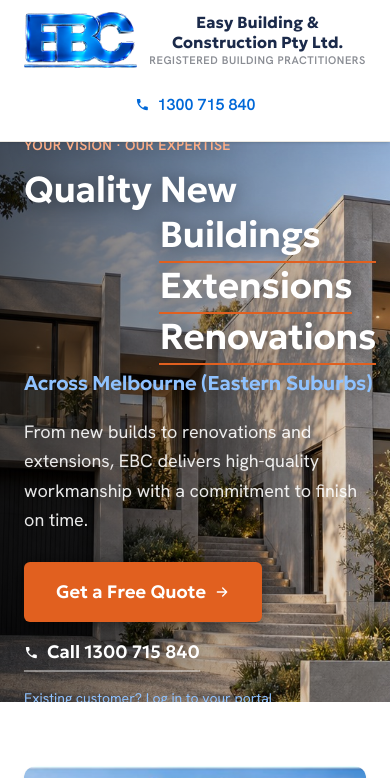
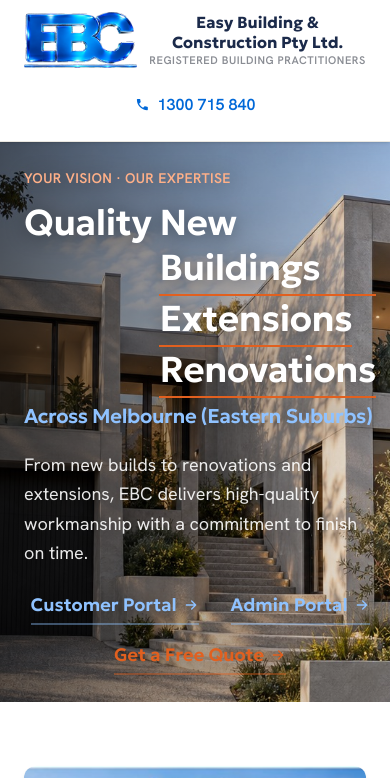
Before and after one commit to EBC2016ce/ebc-platform, a Next.js app: page / in a window 390 px wide. Shown: the top 778 px of the page. Built offline with nearby package versions, Linux system fonts and the light colour scheme; no server answers.

Commit message:
SEO: metadata, schema, analytics, areas page, blog server rendering

```diff
--- a/src/app/page.js
+++ b/src/app/page.js
@@ -1,15 +1,14 @@
 import Image from 'next/image'
 import Link from 'next/link'
 import Footer from './components/Footer'
-import LazyVideo from './components/LazyVideo'
 
 export const metadata = {
-  title: { absolute: 'Melbourne Home Builder | Renovations, Extensions & New Homes | EBC' },
-  description: 'Registered Melbourne builder for home renovations, extensions and new homes in the Eastern Suburbs. Free consultation - register online or call 1300 715 840.',
+  title: 'Easy Building & Construction Pty Ltd | Melbourne Builder',
+  description: 'Melbourne residential builder — new homes, renovations and extensions. Register your project for a free consultation with a registered, insured builder.',
   alternates: { canonical: '/' },
   openGraph: {
-    title: 'Melbourne Home Builder | Renovations, Extensions & New Homes',
-    description: 'Registered Melbourne builder for home renovations, extensions and new homes in the Eastern Suburbs.',
+    title: 'Easy Building & Construction Pty Ltd | Melbourne Builder',
+    description: 'Melbourne residential builder — new homes, renovations and extensions.',
     url: '/',
     images: ['/hero-melbourne-home-build.jpg'],
   },
@@ -147,7 +146,7 @@ export default function Home() {
       <header className="sticky top-0 bg-white/95 backdrop-blur-sm z-40 border-b border-[#EAE7E0] shadow-sm">
         <div className="max-w-6xl mx-auto px-6 py-3 flex flex-col md:flex-row items-center justify-center md:justify-between gap-3 md:gap-6">
           <Link href="/" className="flex items-center gap-3">
-            <Image src="/logo-icon.png" alt="Easy Building & Construction logo" width={202} height={100} className="h-14 w-auto" priority />
+            <Image src="/logo-icon.png" alt="EBC logo" width={202} height={100} className="h-14 w-auto" priority />
             <span className="text-center md:text-left">
               <span className="block font-bold text-[#1B2A4A] text-base sm:text-lg leading-tight" style={{ fontFamily: 'var(--font-heading)' }}>
                 Easy Building &amp; Construction Pty Ltd.
@@ -172,7 +171,7 @@ export default function Home() {
 
       {/* Hero: single full-bleed photo, light overlay for readability */}
       <section className="relative h-[560px] md:h-[640px] overflow-hidden">
-        <Image src="/hero-melbourne-home-build.jpg" alt="Modern new home built by Easy Building & Construction in Melbourne" fill sizes="100vw" className="object-cover" priority />
+        <Image src="/hero-melbourne-home-build.jpg" alt="Modern EBC home build in Melbourne" fill className="object-cover" priority />
         <div className="absolute inset-0 bg-gradient-to-r from-black/60 via-black/30 to-black/5" />
         <div className="relative z-10 max-w-6xl mx-auto px-6 h-full flex items-center">
           <div className="max-w-2xl [filter:drop-shadow(0_2px_10px_rgba(0,0,0,0.45))]">
@@ -188,18 +187,20 @@ export default function Home() {
             <p className="mt-5 text-lg text-white/90 leading-relaxed">
               From new builds to renovations and extensions, EBC delivers high-quality workmanship with a commitment to finish on time.
             </p>
-            <div className="mt-7 flex flex-col items-start gap-4">
-              <div className="flex items-center gap-4 flex-wrap">
-                <Link href="/register" data-cta="hero-free-quote" className="inline-flex items-center gap-2 bg-[#E1601F] text-white text-lg font-semibold rounded-md px-8 py-4 shadow-lg hover:bg-[#C9541A] transition-colors" style={{ fontFamily: 'var(--font-heading)' }}>
-                  Get a Free Quote
+            <div className="mt-6 flex flex-col items-center gap-4">
+              <div className="flex items-center gap-8 flex-wrap justify-center">
+                <Link href="/portal/login" className="inline-flex items-center gap-1.5 text-lg md:text-xl text-[#8FC2FF] font-semibold border-b-2 border-[#8FC2FF]/40 pb-1 hover:border-[#8FC2FF] hover:text-white transition-all" style={{ fontFamily: 'var(--font-heading)' }}>
+                  Customer Portal
                   <svg width="16" height="16" viewBox="0 0 24 24" fill="none" stroke="currentColor" strokeWidth="2" strokeLinecap="round" strokeLinejoin="round"><path d="M5 12h14M13 6l6 6-6 6" /></svg>
                 </Link>
-                <a href="tel:1300715840" className="inline-flex items-center gap-2 text-white text-lg font-semibold border-b-2 border-white/40 pb-1 hover:border-white transition-all" style={{ fontFamily: 'var(--font-heading)' }}>
-                  <PhoneIcon /> Call 1300 715 840
-                </a>
+                <Link href="/login" className="inline-flex items-center gap-1.5 text-lg md:text-xl text-[#8FC2FF] font-semibold border-b-2 border-[#8FC2FF]/40 pb-1 hover:border-[#8FC2FF] hover:text-white transition-all" style={{ fontFamily: 'var(--font-heading)' }}>
+                  Admin Portal
+                  <svg width="16" height="16" viewBox="0 0 24 24" fill="none" stroke="currentColor" strokeWidth="2" strokeLinecap="round" strokeLinejoin="round"><path d="M5 12h14M13 6l6 6-6 6" /></svg>
+                </Link>
               </div>
-              <Link href="/portal/login" className="text-sm text-[#8FC2FF] hover:text-white underline underline-offset-4 transition">
-                Existing customer? Log in to your portal
+              <Link href="/register" className="inline-flex items-center gap-1.5 text-lg md:text-xl text-[#E1601F] font-semibold border-b-2 border-[#E1601F]/40 pb-1 hover:border-[#E1601F] hover:text-white transition-all" style={{ fontFamily: 'var(--font-heading)' }}>
+                Get a Free Quote
+                <svg width="16" height="16" viewBox="0 0 24 24" fill="none" stroke="currentColor" strokeWidth="2" strokeLinecap="round" strokeLinejoin="round"><path d="M5 12h14M13 6l6 6-6 6" /></svg>
               </Link>
             </div>
           </div>
@@ -212,7 +213,7 @@ export default function Home() {
           {quickLinks.map((q) => (
             <Link key={q.title} href={q.href} className="group text-center">
               <div className="relative rounded-xl overflow-hidden shadow-md h-40">
-                <Image src={q.img} alt={q.title} fill sizes="(min-width: 768px) 25vw, (min-width: 640px) 50vw, 100vw" className="object-cover group-hover:scale-105 transition-transform duration-500" />
+                <Image src={q.img} alt={q.title} fill className="object-cover group-hover:scale-105 transition-transform duration-500" />
               </div>
               <div className="relative -mt-6 flex justify-center">
                 <span className="w-12 h-12 rounded-full bg-white shadow-md border border-[#EAE7E0] flex items-center justify-center text-[#1B2A4A] group-hover:bg-[#E1601F] group-hover:text-white group-hover:border-[#E1601F] transition-colors">
@@ -286,9 +287,6 @@ export default function Home() {
           <h2 className="text-3xl md:text-4xl font-semibold text-[#1B2A4A]" style={{ fontFamily: 'var(--font-heading)' }}>
             Expert Solutions for Every Construction Need
           </h2>
-          <p className="mt-3 text-sm text-[#5A5E66] leading-relaxed">
-            Registered Melbourne builder for <Link href="/renovation" className="underline hover:text-[#E1601F]">home renovations</Link>, <Link href="/extension" className="underline hover:text-[#E1601F]">home extensions</Link> and <Link href="/new-home" className="underline hover:text-[#E1601F]">new homes</Link> across the Eastern Suburbs.
-          </p>
         </div>
         <div className="grid sm:grid-cols-2 md:grid-cols-3 gap-6">
           {services.map((s) => (
@@ -325,7 +323,7 @@ export default function Home() {
       {/* Promo banner strip */}
       <section className="relative overflow-hidden">
         <div className="relative h-64">
-          <Image src="/projects/renovation/renovation-wallremoval-before.jpg" alt="Home renovation in progress by EBC" fill className="object-cover" />
+          <Image src="/projects/renovation/renovation-wallremoval-before.jpg" alt="Renovation in progress" fill className="object-cover" />
           <div className="absolute inset-0 bg-[#1B2A4A]/85" />
           <div className="relative z-10 max-w-6xl mx-auto px-6 h-full flex flex-col md:flex-row items-center justify-between gap-6">
             <div className="text-center md:text-left">
@@ -393,10 +391,10 @@ export default function Home() {
         </div>
         <div className="grid grid-cols-2 gap-4">
           <div className="relative w-full h-64 rounded-xl overflow-hidden shadow-lg group">
-            <Image src="/projects/renovation/renovation-wallremoval-before.jpg" alt="Room before renovation with existing wall in place" fill className="object-cover group-hover:scale-105 transition-transform duration-500" />
+            <Image src="/projects/renovation/renovation-wallremoval-before.jpg" alt="Before renovation" fill className="object-cover group-hover:scale-105 transition-transform duration-500" />
           </div>
           <div className="relative w-full h-64 rounded-xl overflow-hidden shadow-lg mt-8 group">
-            <Image src="/projects/renovation/renovation-wallremoval-after.jpg" alt="Same room after renovation with the wall removed for open-plan living" fill className="object-cover group-hover:scale-105 transition-transform duration-500" />
+            <Image src="/projects/renovation/renovation-wallremoval-after.jpg" alt="After renovation" fill className="object-cover group-hover:scale-105 transition-transform duration-500" />
           </div>
         </div>
       </section>
@@ -433,11 +431,16 @@ export default function Home() {
                 letterboxes them instead so the full frame, watermark
                 included, always stays visible.
               */}
-              <LazyVideo
+              <video
                 src={v.src}
                 poster={v.poster}
+                autoPlay
+                muted
+                loop
+                playsInline
+                preload="metadata"
+                disablePictureInPicture
                 controlsList="nodownload nofullscreen noremoteplayback"
-                aria-label={v.caption}
                 className="absolute inset-0 w-full h-full object-contain pointer-events-none"
               />
               <span className="absolute bottom-2 left-2 text-[10px] font-medium text-white/90 bg-black/40 rounded px-2 py-0.5">
@@ -461,7 +464,7 @@ export default function Home() {
           <div className="grid grid-cols-2 md:grid-cols-4 gap-4">
             {shuffleItems(projects).map((p, i) => (
               <div key={i} className="relative w-full h-40 md:h-48 rounded-xl overflow-hidden shadow-lg group cursor-pointer">
-                <Image src={p.img} alt={`${p.category}: ${p.title} - EBC Melbourne`} fill sizes="(min-width: 768px) 25vw, 50vw" className="object-cover group-hover:scale-105 transition-transform duration-500" />
+                <Image src={p.img} alt={p.title} fill className="object-cover group-hover:scale-105 transition-transform duration-500" />
                 <div className="absolute inset-0 bg-gradient-to-t from-black/80 via-black/10 to-transparent" />
                 <div className="absolute bottom-0 left-0 right-0 p-3">
                   <p className="text-[#FFB088] text-[10px] font-semibold mb-0.5">{p.category}</p>
@@ -499,17 +502,17 @@ export default function Home() {
           </div>
           <div className="grid md:grid-cols-3 gap-6">
             {blogPosts.map((post) => (
-              <Link key={post.slug} href={'/blog/' + post.slug}
+              <a key={post.slug} href={'/blog/' + post.slug} target="_blank" rel="noopener noreferrer"
                 className="bg-white rounded-xl overflow-hidden shadow-sm hover:shadow-lg transition-shadow group cursor-pointer">
                 <div className="relative w-full h-44 overflow-hidden">
-                  <Image src={post.img} alt={post.title} fill sizes="(min-width: 768px) 33vw, 100vw" className="object-cover group-hover:scale-105 transition-transform duration-500" />
+                  <Image src={post.img} alt={post.title} fill className="object-cover group-hover:scale-105 transition-transform duration-500" />
                 </div>
                 <div className="p-6">
                   <h3 className="font-semibold text-[#1B2A4A] mb-2 leading-snug" style={{ fontFamily: 'var(--font-heading)' }}>{post.title}</h3>
                   <p className="text-sm text-[#5A5E66] leading-relaxed">{post.excerpt}</p>
                   <span className="inline-block mt-3 text-sm text-[#E1601F] font-medium">Read more →</span>
                 </div>
-              </Link>
+              </a>
             ))}
           </div>
           <p className="text-xs text-[#8A8D94] text-center mt-6">
@@ -539,7 +542,7 @@ export default function Home() {
       {/* Final CTA banner */}
       <section className="relative overflow-hidden">
         <div className="relative h-80">
-          <Image src="/projects/renovation/renovation-bathroom-hero.jpg" alt="Completed bathroom renovation by EBC" fill className="object-cover" />
+          <Image src="/projects/renovation/renovation-bathroom-hero.jpg" alt="Completed home" fill className="object-cover" />
           <div className="absolute inset-0 bg-[#0F1930]/85" />
           <div className="relative z-10 max-w-6xl mx-auto px-6 h-full flex flex-col items-center justify-center text-center">
             <p className="text-sm font-semibold text-[#E1601F] mb-2 tracking-wide">GET IN TOUCH</p>
```
